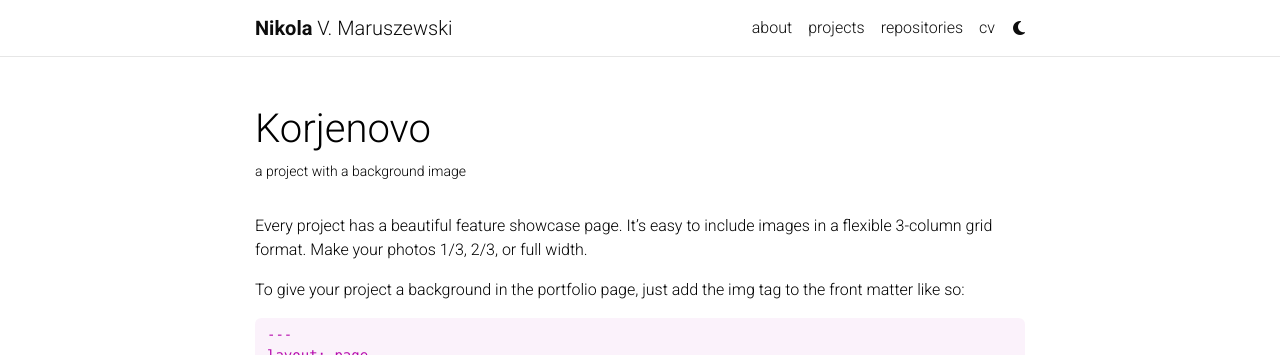
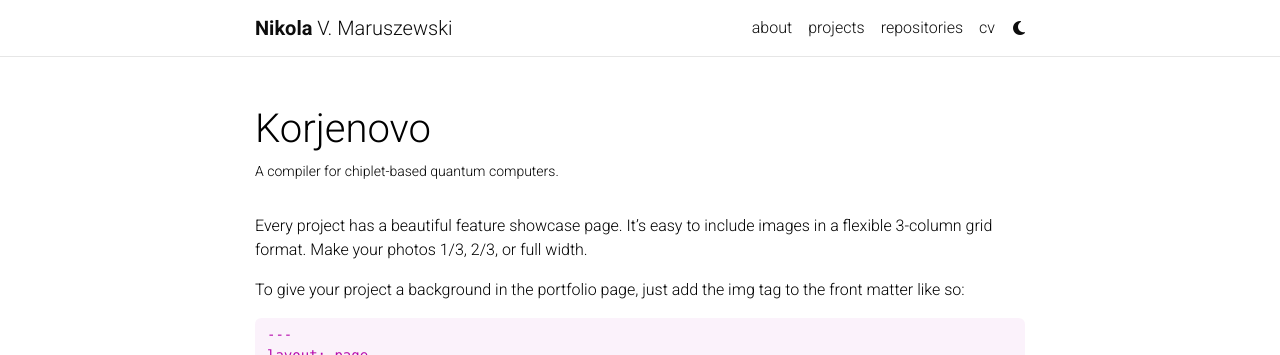
Before and after one commit to egelja/egelja.github.io, a Jekyll site: the page built from _projects/korjenovo.md, in a window 1280 px wide and 900 px high. Shown: the top 355 px of the window. Built offline with Jekyll 4.4.1, drawn with Linux system fonts in a browser that asks for light colours; full-size pictures stand in for the smaller copies a plugin makes; comment, search, counter and statistics services are not loaded; a style sheet for code colours, icons or effects is not loaded.

Commit message:
korjenovo project

```diff
--- a/_projects/korjenovo.md
+++ b/_projects/korjenovo.md
@@ -1,11 +1,13 @@
 ---
 layout: page
 title: Korjenovo
-description: a project with a background image
-img: assets/img/12.jpg
+description: A compiler for chiplet-based quantum computers.
+img: assets/img/quantum.jpg
 importance: 1
 category: work
-related_publications: einstein1956investigations, einstein1950meaning
+redirect: http://paragon.cs.northwestern.edu/#Research
+# related_publications:
+# giscus_comments: true
 ---
 
 Every project has a beautiful feature showcase page.
```
Also changed, not shown: 1 other file.
